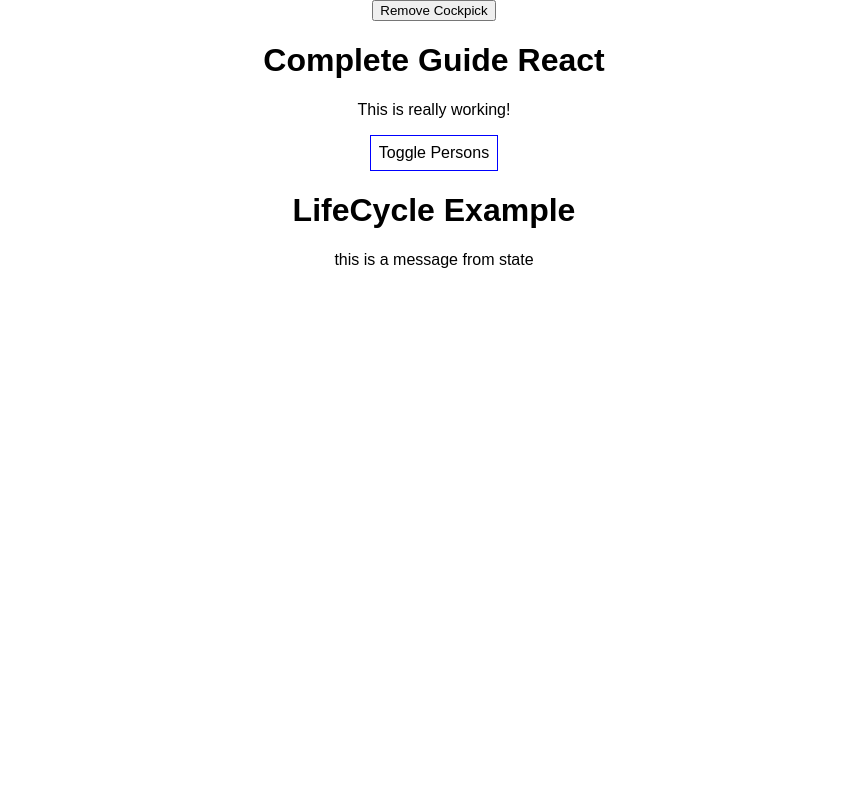
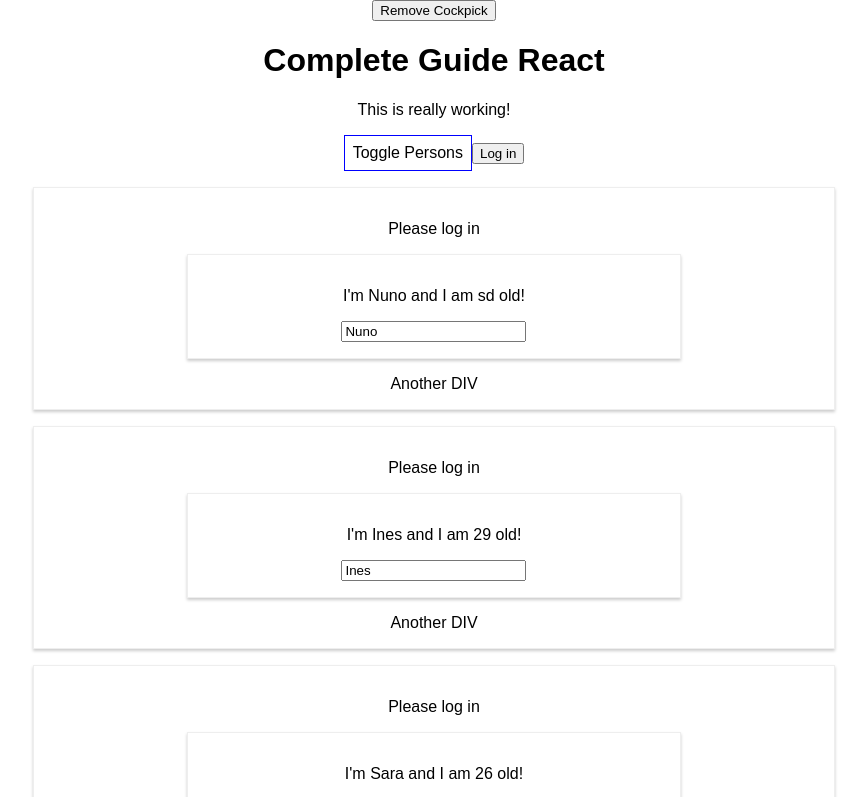
Before and after one commit to nbentoneves/react-guide, a React (Create React App) app: page / in a window 1280 px wide. Shown: the top 797 px of the page, without its empty margins (206-1073 px from the left). Built offline with nearby package versions, Linux system fonts and the light colour scheme.

Commit message:
Finished section 7

```diff
--- a/src/components/Cockpit/Cockpit.js
+++ b/src/components/Cockpit/Cockpit.js
@@ -1,6 +1,11 @@
-import React, {useEffect} from 'react';
+import React, {useEffect, useRef, useContext} from 'react';
+import AuthContext from "../../context/auth-context";
 
 const Cockpit = (props) => {
+
+    const toggleButtonRef = useRef(null);
+
+    const authContext = useContext(AuthContext);
 
     console.log("[Cockpit.js] render")
 
@@ -15,14 +20,17 @@
         cursor: 'pointer'
     };
 
+    //Executes when the component renders for the first time
     useEffect(() => {
         console.log("[Cockpit.js] useEffect")
 
         //Http request...
         //Run always when the component is update
-        setTimeout(() => {
+        /*setTimeout(() => {
             alert('saved data to cloud!');
-        }, 1000);
+        }, 1000);*/
+
+        toggleButtonRef.current.click();
 
         return () => {
             //It runs BEFORE the main useEffect function runs, but AFTER the (first) render cycle
@@ -30,6 +38,9 @@
         };
     }, []);
 
+    /**
+     * Run after every render
+     */
     useEffect(() => {
         console.log("[Cockpit.js] 2nd useEffect")
         return () => {
@@ -43,9 +54,12 @@
             <h1>{props.title}</h1>
             <p>This is really working!</p>
             <button
+                ref={toggleButtonRef}
                 style={style}
                 onClick={props.clicked}>Toggle Persons
             </button>
+            <button onClick={authContext.login}>Log in</button>
+
         </div>
     );
 };
--- a/src/components/Persons/Person/Person.js
+++ b/src/components/Persons/Person/Person.js
@@ -1,8 +1,8 @@
 import React, {Component} from 'react';
 import './Person.css';
-import Aux from "../../../hoc/Aux";
 import withClass from "../../../hoc/withClass";
 import PropTypes from "prop-types";
+import AuthContext from "../../../context/auth-context";
 
 /**
  * This is a functional component (also referred to as "presentational", "stateless")
@@ -20,6 +20,18 @@
 
 class Person extends Component {
 
+    constructor(props) {
+        super(props);
+        this.inputElement = React.createRef();
+    }
+
+    static contextType = AuthContext
+
+    componentDidMount() {
+        this.inputElement.current.focus();
+        console.log(this.context.authentication);
+    }
+
     render() {
 
         console.log("[Person.js] render")
@@ -28,10 +40,14 @@
         return (
             //You can use the Aux hoc component (high order component...advanced technique for reusing components
             <React.Fragment>
+                {this.context.authentication ? <p>Autenthicated!</p> : <p>Please log in</p>}
                 <div className="Person">
                     <p onClick={this.props.click}>I'm {this.props.name} and I am {this.props.age} old!</p>
                     <p>{this.props.children}</p>
-                    <input type="text" onChange={this.props.changed} value={this.props.name}/>
+                    <input ref={this.inputElement}
+                           type="text"
+                           onChange={this.props.changed}
+                           value={this.props.name}/>
                 </div>
                 <div> Another DIV</div>
             </React.Fragment>
--- a/src/components/Persons/Persons.js
+++ b/src/components/Persons/Persons.js
@@ -1,4 +1,4 @@
-import React, {Component, PureComponent} from 'react';
+import React, {PureComponent} from 'react';
 import Person from "./Person/Person";
 
 class Persons extends PureComponent {
--- a/src/containers/App.js
+++ b/src/containers/App.js
@@ -5,6 +5,7 @@
 import LifeCycle from "../components/LifeCycles/LifeCycle";
 import withClass from "../hoc/withClass";
 import Aux from "../hoc/Aux";
+import AuthContext from '../context/auth-context';
 
 /**
  * 38. Manage information inside component you should use state, changing state the react will rerender the DOM
@@ -16,7 +17,7 @@
  * ---
  * 54. You can use a clean way to use conditions for dynamic content
  */
-const app = props => {
+const app = (props) => {
 
     const [persons, setPersons] = useState([
         {id: 1, name: 'Nuno', age: "sd"},
@@ -31,6 +32,8 @@
     const [showCockpick, setShowCockpick] = useState(true)
 
     const [counter, setCounter] = useState(0)
+
+    const [authentication, setAuthentication] = useState(false)
 
     /**
      * 46. A why to passing method references between components
@@ -73,6 +76,10 @@
         setShowPersons(!showPersons)
     }
 
+    const loginHandler = () => {
+        setAuthentication(true);
+    }
+
     let personsContent = null;
 
     // 54. Clean way to handling why dynamic content
@@ -80,7 +87,8 @@
         personsContent = <Persons
             persons={persons}
             clicked={deletePersonHandler}
-            changed={switchNameHandler}/>
+            changed={switchNameHandler}
+            isAuthentication={authentication}/>
     }
 
     return (
@@ -90,11 +98,16 @@
                 setShowCockpick(!setShowCockpick)
             }}>Remove Cockpick
             </button>
-            {showCockpick ? <Cockpit
-                showPersons={showPersons}
-                clicked={togglePersonHandler}
-                title="Complete Guide React"/> : null}
-            {personsContent}
+            <AuthContext.Provider value={{
+                authentication: authentication,
+                login: loginHandler
+            }}>
+                {showCockpick ? <Cockpit
+                    showPersons={showPersons}
+                    clicked={togglePersonHandler}
+                    title="Complete Guide React"/> : null}
+                {personsContent}
+            </AuthContext.Provider>
             <h1>LifeCycle Example</h1>
             <LifeCycle title="This is a title"/>
         </Aux>
--- /dev/null
+++ b/src/context/auth-context.js
@@ -0,0 +1,8 @@
+import React from 'react';
+
+const authContext = React.createContext({
+    authentication: false,
+    login: () => {}
+});
+
+export default authContext;
```
